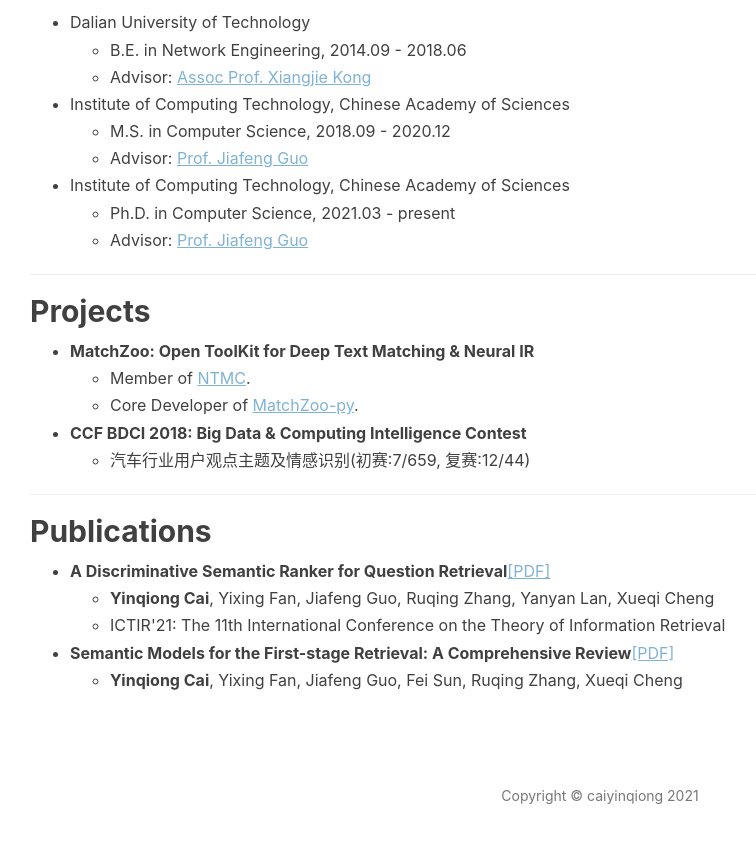
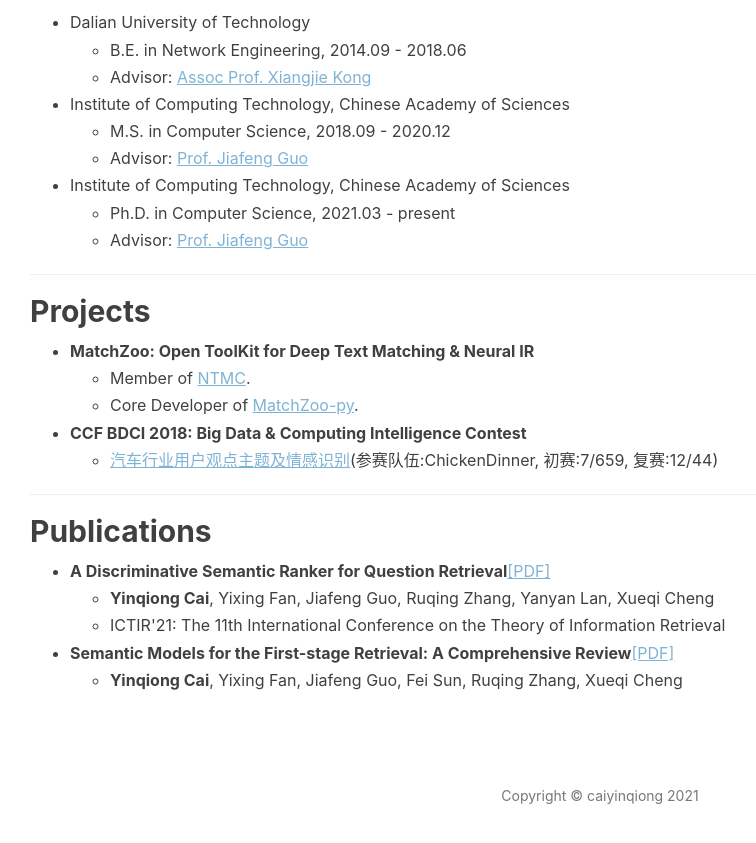
Before and after one commit to caiyinqiong/caiyinqiong.github.io, a Jekyll site: the page built from resume.html, in a window 1280 px wide and 900 px high, scrolled down 588 px. Shown: the top 843 px of the window, without its empty margins (40-796 px from the left). Built offline with Jekyll 4.4.1, drawn with Linux system fonts in a browser that asks for light colours; nearby versions of some CDN libraries; comment, search, counter and statistics services are not loaded.

Commit message:
Update resume.html

```diff
--- a/resume.html
+++ b/resume.html
@@ -64,7 +64,7 @@
     </ul>
   <li><strong>CCF BDCI 2018: Big Data & Computing Intelligence Contest</strong></li>
      <ul>
-         <li>汽车行业用户观点主题及情感识别(初赛:7/659, 复赛:12/44)</li>
+         <li><a href="https://www.datafountain.cn/competitions/310/ranking?isRedance=1&sch=1355a" style="color:#7FB3D5;text-decoration:underline">汽车行业用户观点主题及情感识别</a>(参赛队伍:ChickenDinner, 初赛:7/659, 复赛:12/44)</li>
      </ul>
 </ul>
 </section>
```
